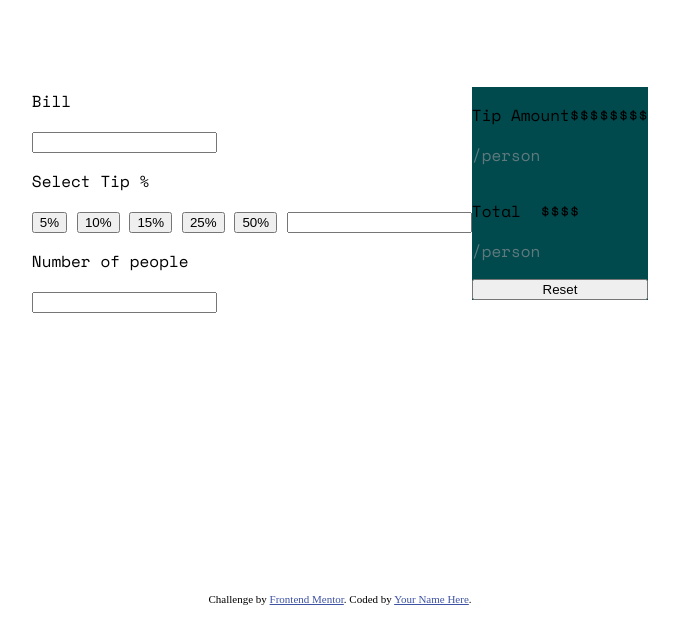
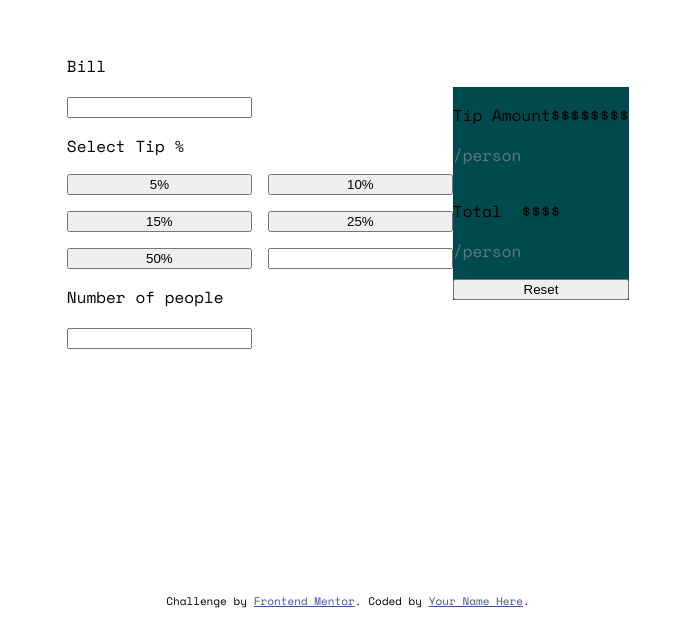
Before and after one commit to xarmatis/tip-calc, a plain HTML site: page tip-calculator-app-main/tip-calculator-app-main/index.html in a window 1280 px wide. Shown: the part 215-832 px from the top of the page, without its empty margins (300-979 px from the left). Drawn offline with nearby package versions, Linux system fonts and the light colour scheme.

Commit message:
adding stuff

```diff
--- a/tip-calculator-app-main/tip-calculator-app-main/styles.css
+++ b/tip-calculator-app-main/tip-calculator-app-main/styles.css
@@ -1,3 +1,19 @@
+body {
+    background-color: var(--Light-grayish-cyan-2);
+    font-family: "Space Mono", "Courier New", monospace;
+
+    display: flex;
+    flex-direction: column;
+    justify-content: flex-end;
+    align-items: center;
+
+    min-height: 100vh;
+    max-width: 1600px;
+    width: 100%;
+  }
+
+
+
 .container {
     display: flex;
     flex-direction: row;
@@ -13,6 +29,14 @@
     flex-direction: column;
 }
 
+.buttons {
+    display: grid;
+    grid-template-columns: 1fr 1fr;
+    gap: 1rem;
+    max-width: 100%;
+    width: 100%;
+    margin-top: 10px;
+  }
 
 
 
--- a/tip-calculator-app-main/tip-calculator-app-main/tipCalculator.js
+++ b/tip-calculator-app-main/tip-calculator-app-main/tipCalculator.js
@@ -1,4 +1,4 @@
-// Select HTML elements
+
 const billInput = document.getElementById('total');
 const tipButtons = document.querySelectorAll('.buttons button');
 const customTipInput = document.getElementById('custom-tip');
@@ -7,12 +7,12 @@ const tipAmountDisplay = document.querySelector('.tip-amount p:last-child');
 const totalDisplay = document.querySelector('.total p:last-child');
 const resetButton = document.getElementById('Reset');
 
-// Default variables for calculations
+
 let bill = 0;
 let tipPercentage = 0;
 let people = 1;
 
-// Function to calculate and display the tip and total per person
+
 function calculateTip() {
   if (people <= 0) {
     alert("Number of people can't be zero or negative!");
@@ -22,32 +22,32 @@ function calculateTip() {
   const tipAmount = (bill * tipPercentage) / people;
   const total = (bill / people) + tipAmount;
 
-  // Display the calculated values
+
   tipAmountDisplay.textContent = `$${tipAmount.toFixed(2)}`;
   totalDisplay.textContent = `$${total.toFixed(2)}`;
 }
 
-// Event listener for bill input
+
 billInput.addEventListener('input', () => {
   bill = parseFloat(billInput.value) || 0;
   calculateTip();
 });
 
-// Event listeners for tip percentage buttons
+
 tipButtons.forEach(button => {
   button.addEventListener('click', () => {
-    // Remove 'active' class from all buttons and add to clicked one
+
     tipButtons.forEach(btn => btn.classList.remove('active'));
     button.classList.add('active');
 
-    // Set tip percentage based on button text (remove % symbol and parse as number)
+
     tipPercentage = parseFloat(button.textContent) / 100;
-    customTipInput.value = ''; // Clear custom tip input if a button is selected
+    customTipInput.value = '';
     calculateTip();
   });
 });
 
-// Event listener for custom tip input
+
 customTipInput.addEventListener('input', () => {
   tipPercentage = parseFloat(customTipInput.value) / 100 || 0;
   tipButtons.forEach(button => button.classList.remove('active')); // Remove active class from buttons
```
